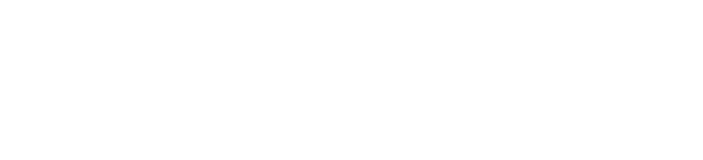
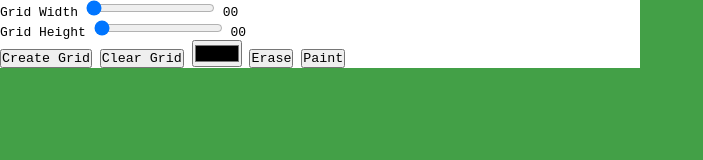
Before and after one commit to Advinson/100-days-js, a plain HTML site: page day-01/index.html in a window 1280 px wide. Shown: the whole page, without its empty margins (0-703 px from the left). Drawn offline with Linux system fonts and the light colour scheme.

Commit message:
Buttons and sliders added

```diff
--- a/day-01/index.html
+++ b/day-01/index.html
@@ -1,11 +1,47 @@
 <!DOCTYPE html>
 <html lang="en">
+
 <head>
     <meta charset="UTF-8">
     <meta name="viewport" content="width=device-width, initial-scale=1.0">
-    <title>Document</title>
+    <title>01 Day Pixel Art - Advinson Aleman</title>
+    <link rel="stylesheet" href="style.css">
 </head>
+
 <body>
+    <div class="wrapper">
+        <div class="options">
+            <div class="opt-wrapper">
+                <div class="sliders">
+                    <label for="width-range">Grid Width</label>
+                    <input type="range" id="width-range" min="1" max="1">
+                    <span id="width-value">00</span>
+                </div>
 
+                <div class="sliders">
+                    <label for="height-range">Grid Height</label>
+                    <input type="range" id="height-range" min="1" max="1">
+                    <span id="height-value">00</span>
+                </div>
+            </div>
+
+            <div class="opt-wrapper">
+                <button id="submit-grid">Create Grid</button>
+                <button id="clear-grid">Clear Grid</button>
+                <input type="color" id="color-input">
+                <button id="erase-btn">Erase</button>
+                <button id="paint-btn">Paint</button>
+            </div> <!-- opt-wrapper -->
+        </div> <!-- options -->
+
+        <div class="container">
+
+        </div>
+
+    </div>
+
+
+    <script src="index.js"></script>
 </body>
+
 </html>
--- /dev/null
+++ b/day-01/style.css
@@ -0,0 +1,15 @@
+* {
+    margin: 0;
+    padding: 0;
+    box-sizing: border-box;
+    font-family: monospace;
+}
+
+body {
+    background-color: #43a047;
+}
+
+.wrapper {
+    background-color: #fff;
+    width: 80vmin;
+}
```
Also changed, not shown: day-01/index.js (added).
